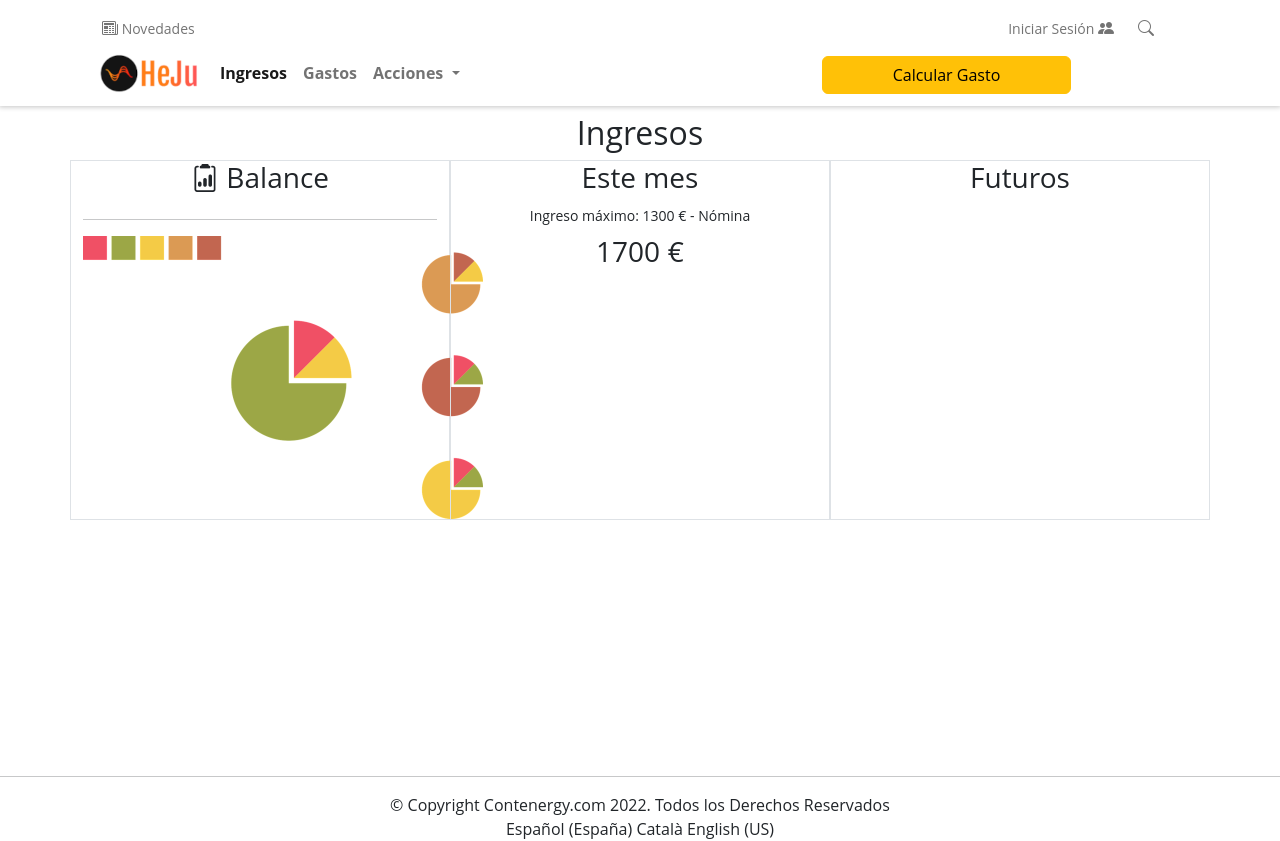
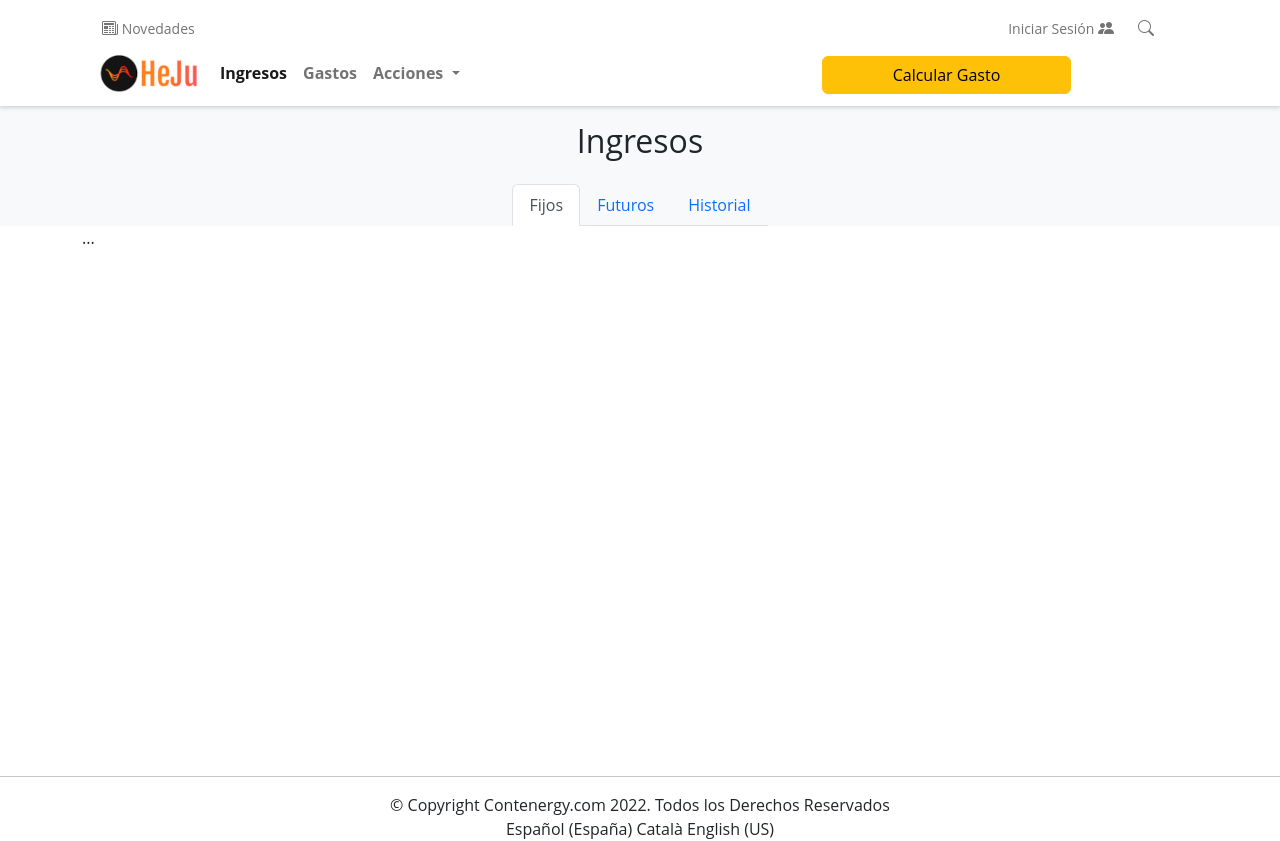
Before and after one commit to Kmafh/HEJUU, an Angular app in the folder Front-End/: page /ingresos in a window 1280 px wide. Built offline with nearby package versions, Linux system fonts and the light colour scheme.

Commit message:
menu hecho

```diff
--- a/Front-End/src/app/componentsexter/optionNadvar/ingresos/ingresos.component.html
+++ b/Front-End/src/app/componentsexter/optionNadvar/ingresos/ingresos.component.html
@@ -1,42 +1,27 @@
-<div class="container mt-2">
+<div class="container-fluid">
+
+<div class="row bg-light text-center">
+    <div class="col-12 mt-3"><h2>Ingresos</h2></div>
+    <div class="col-12 mt-3 d-flex justify-content-center">
+        <ul class="nav nav-tabs" id="myTab" role="tablist">
+            <li class="nav-item" role="presentation">
+              <button class="nav-link active" id="home-tab" data-bs-toggle="tab" data-bs-target="#home-tab-pane" type="button" role="tab" aria-controls="home-tab-pane" aria-selected="true">Fijos</button>
+            </li>
+            <li class="nav-item" role="presentation">
+              <button class="nav-link" id="profile-tab" data-bs-toggle="tab" data-bs-target="#profile-tab-pane" type="button" role="tab" aria-controls="profile-tab-pane" aria-selected="false">Futuros</button>
+            </li>
+            <li class="nav-item" role="presentation">
+                <button class="nav-link" id="profile-tab" data-bs-toggle="tab" data-bs-target="#profile-tab-pane" type="button" role="tab" aria-controls="profile-tab-pane" aria-selected="false">Historial</button>
+              </li>
+          </ul>
 
 
-
-    <div class="row">
-        <div class="col-12 text-center"> <h2>Ingresos</h2></div>
-
     </div>
-    <div class="row text-center">
-
-        <div class="col-4 border">
-            <div class="row">
-                <div class="col-12"><h3><i class="bi bi-clipboard2-data"></i> Balance</h3></div>
-                <div class="col-12"><hr></div>
-                <div class="col-12"><img src="../../../../assets/img/estadisticas.png" alt=""></div>
-
-
-
-
-            </div>
-
-
-
-
-
-        </div>
-        <div class="col-4 border"><h3>Este mes</h3>
-            <div class="row">
-                <div class="col-12"><small>Ingreso máximo: 1300 € - Nómina</small></div>
-        <div class="col-12 mt-2"><h3>1700 € </h3></div>
-
-
-
-            </div>
-
-        </div>
-
-
-        <div class="col-4 border"><h3>Futuros</h3></div>
-    </div>
-
 </div>
+</div>
+<div class="container tab-content" id="myTabContent">
+    <div class="tab-pane fade show active" id="home-tab-pane" role="tabpanel" aria-labelledby="home-tab" tabindex="0">...</div>
+    <div class="tab-pane fade" id="profile-tab-pane" role="tabpanel" aria-labelledby="profile-tab" tabindex="0">...</div>
+    <div class="tab-pane fade" id="contact-tab-pane" role="tabpanel" aria-labelledby="contact-tab" tabindex="0">...</div>
+    <div class="tab-pane fade" id="disabled-tab-pane" role="tabpanel" aria-labelledby="disabled-tab" tabindex="0">...</div>
+  </div>
```
